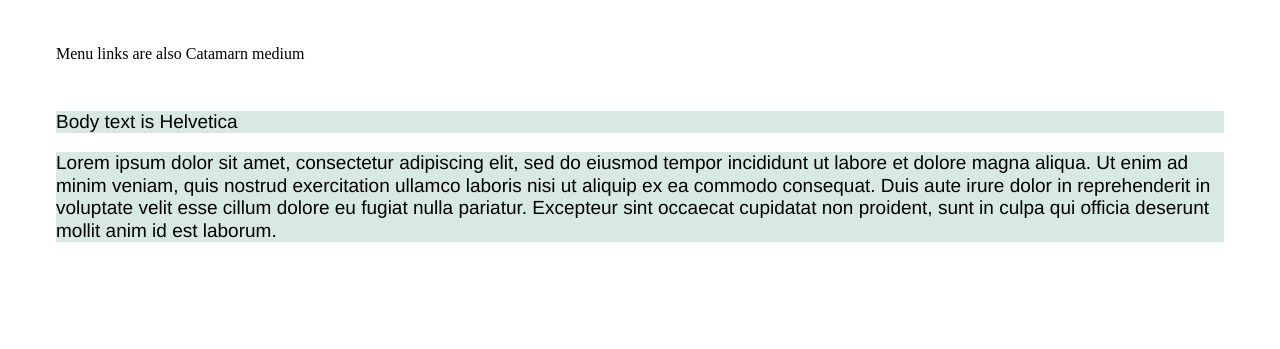
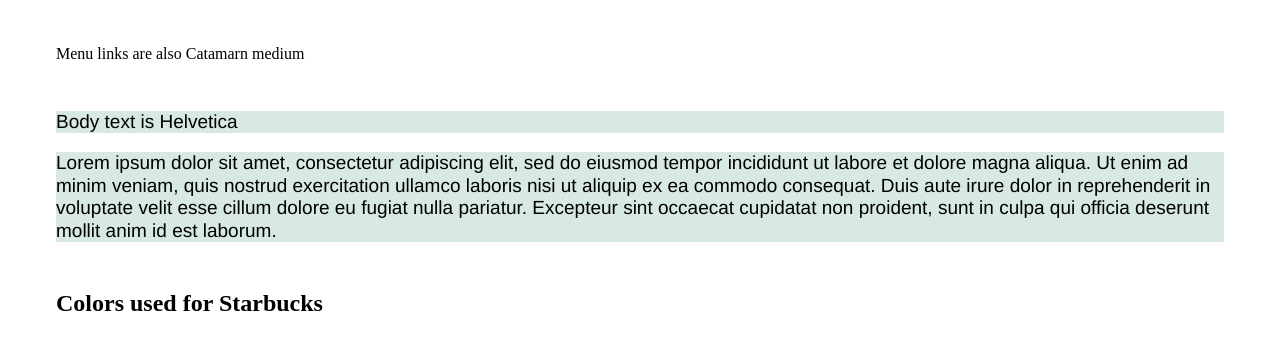
Before and after one commit to KarinaPhetdaoheuang/Starbucks-type-specimen, a plain HTML site: page index.html in a window 1280 px wide. Shown: the part 163-512 px from the top of the page. Drawn offline with Linux system fonts and the light colour scheme.

Commit message:
Update index.html

```diff
--- a/index.html
+++ b/index.html
@@ -22,6 +22,8 @@
 		<div class="body"><p> Body text is Helvetica</p>
 			<p>Lorem ipsum dolor sit amet, consectetur adipiscing elit, sed do eiusmod tempor incididunt ut labore et dolore magna aliqua. Ut enim ad minim veniam, quis nostrud exercitation ullamco laboris nisi ut aliquip ex ea commodo consequat. Duis aute irure dolor in reprehenderit in voluptate velit esse cillum dolore eu fugiat nulla pariatur. Excepteur sint occaecat cupidatat non proident, sunt in culpa qui officia deserunt mollit anim id est laborum.</p></div>
 
+	  <div class="Color Guide">
+		  <h2>Colors used for Starbucks</h2></div>
 	<script src="script.js"></script>
 </body>
 
```
